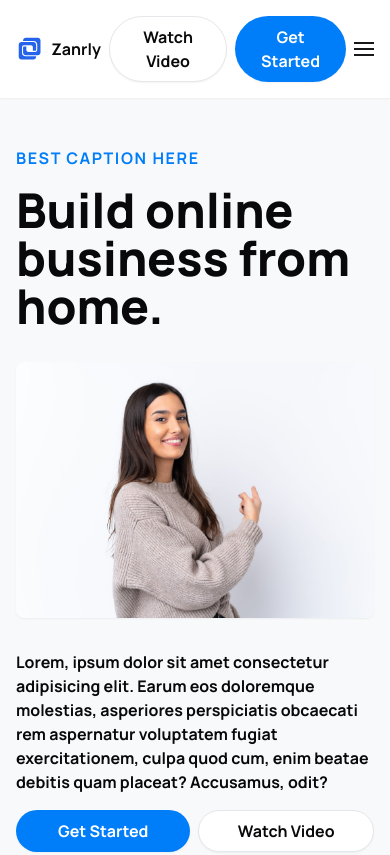
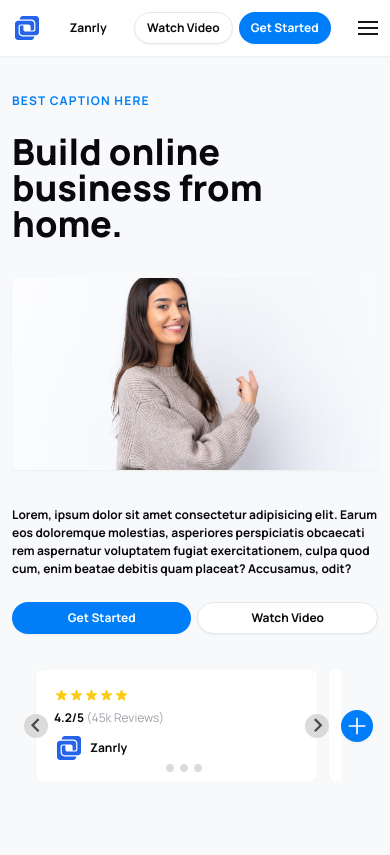
Before and after one commit to andimags/test-project, a website: page index.html in a window 390 px wide. Shown: the top 855 px of the page. Drawn offline with nearby package versions, Linux system fonts and the light colour scheme.

Commit message:
adjusted font size on mobile screen

```diff
--- a/index.html
+++ b/index.html
@@ -149,16 +149,16 @@
                 class="grid grid-cols-1 md:grid-cols-3 md:gap-4 min-h-screen pt-8">
                 <!-- Main content start -->
                 <div
-                    class="col-span-2 lg:pr-[30%] m-4 lg:m-0 lg:flex lg:items-center lg:-mt-[20%]">
+                    class="col-span-2 lg:pr-[30%] m-4 lg:m-0 lg:flex lg:items-center lg:-mt-[15%]">
                     <div>
-                        <p class="text-accent mb-4 tracking-widest">
+                        <p class="text-accent mb-8 md:mb-4 tracking-widest">
                             BEST CAPTION HERE
                         </p>
-                        <p class="font-extrabold text-5xl mb-6">
+                        <p class="font-extrabold text-5xl mb-10 md:mb-6">
                             Build online business from home.
                         </p>
                         <img
-                            class="my-8 md:hidden object-cover rounded-lg w-full h-64 shadow-sm object-center"
+                            class="my-12 md:my-8 md:hidden object-cover rounded-lg w-full h-64 shadow-sm object-center"
                             src="./src/images/woman.jpg"
                             alt="" />
                         <p>
@@ -168,7 +168,7 @@
                             fugiat exercitationem, culpa quod cum, enim beatae
                             debitis quam placeat? Accusamus, odit?
                         </p>
-                        <div class="flex gap-x-2 mt-4">
+                        <div class="flex gap-x-2 mt-8 md:mt-4">
                             <button
                                 class="py-2 px-4 rounded-full text-base bg-primary hover-bg-primary transition-all shadow-sm w-full md:w-auto">
                                 Get Started
@@ -179,8 +179,9 @@
                             </button>
                         </div>
                         <!-- Reviews start -->
-                        <div class="flex items-center justify-between">
-                            <div class="my-8 splide flex items-center w-[90%]">
+                        <div class="flex items-center">
+                            <div
+                                class="my-12 md:my-8 splide flex items-center w-[90%]">
                                 <div class="splide__track">
                                     <ul class="splide__list">
                                         <!-- Review card 1 -->
@@ -470,7 +471,7 @@
                                     </ul>
                                 </div>
                             </div>
-                            <div class="w-auto inline">
+                            <div>
                                 <button
                                     class="my-4 p-2 rounded-full transition-all shadow-sm bg-primary hover-bg-primary">
                                     <svg
--- a/src/index.css
+++ b/src/index.css
@@ -10,6 +10,7 @@
     --orange: rgb(245 158 11);
     --font-base: 16px;
     --font-bold: 700;
+    --font-small: 12px;
     --font-extrabold: 800;
 }
 
@@ -18,6 +19,7 @@
     color: var(--black);
     font-family: Manrope, Arial, Helvetica, sans-serif;
     font-weight: var(--font-bold);
+    box-sizing: border-box !important;
 }
 
 /* Font weights */
@@ -66,3 +68,9 @@
 .hover-bg-base:hover {
     background-color: var(--light-grey);
 }
+
+@media only screen and (max-width: 769px) {
+    * {
+        font-size: var(--font-small);
+    }
+}
--- a/src/index.js
+++ b/src/index.js
@@ -18,7 +18,8 @@ document.addEventListener("DOMContentLoaded", function () {
         rewind: true,
         gap: "1rem",
         padding: "2rem",
-        marginRight: "10rem",
+        margin: "2rem",
+        // width: "80%",
     });
 
     splide.mount();
```
Also changed, not shown: src/output.css.
